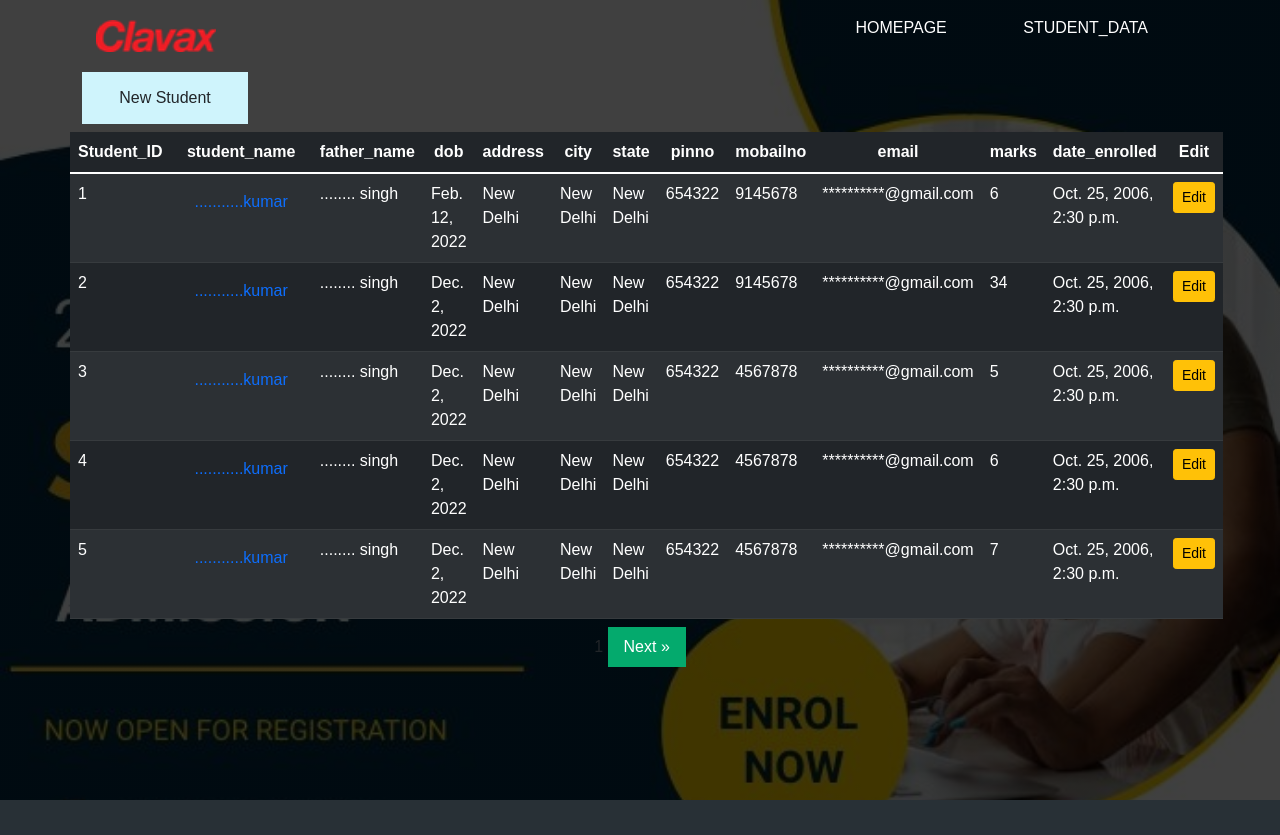
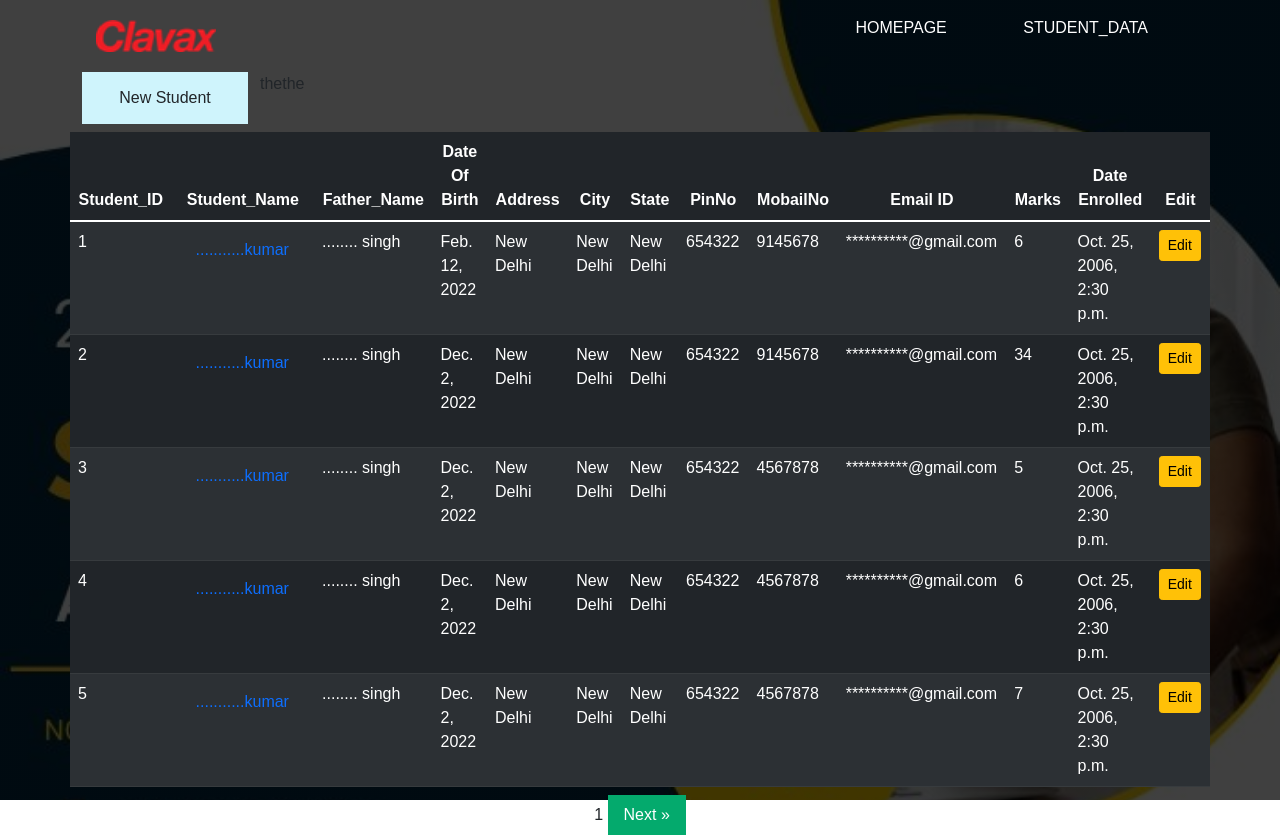
Before and after one commit to gurugitcode/Enrolment_App, a Django app: page /stu_data in a window 1280 px wide. Before the commit the page ends 800 px from the top, so only its background shows below. Run offline with Django 3.2, Linux system fonts and the light colour scheme; data comes from the database, SQL or seed files in the repository; parts of the project's set-up code (start-up, migrations or seed data) failed here and were passed over; some libraries are stand-ins or nearby versions.

Commit message:
UPDATE TABLE

```diff
--- a/Clavax_School/enrolment_app/templates/student_data.html
+++ b/Clavax_School/enrolment_app/templates/student_data.html
@@ -19,17 +19,17 @@
         {% if page_obj %}
         <tr class="text-center">
             <th scope="col" style="width:2%">Student_ID</th>
-            <th scope="col" style="width:2%">student_name</th>
-            <th scope="col" style="width:2%">father_name</th>
-            <th scope="col" style="width:2%">dob</th>
-            <th scope="col" style="width:2%">address</th>
-            <th scope="col" style="width:2%">city</th>
-            <th scope="col" style="width:2%">state</th>
-            <th scope="col" style="width:2%">pinno</th>
-            <th scope="col" style="width:2%">mobailno</th>
-            <th scope="col" style="width:2%">email</th>
-            <th scope="col" style="width:2%">marks</th>
-            <th scope="col" style="width:2%">date_enrolled</th>
+            <th scope="col" style="width:2%">Student_Name</th>thethe
+            <th scope="col" style="width:2%">Father_Name</th>
+            <th scope="col" style="width:2%">Date Of Birth</th>
+            <th scope="col" style="width:2%">Address</th>
+            <th scope="col" style="width:2%">City</th>
+            <th scope="col" style="width:2%">State</th>
+            <th scope="col" style="width:2%">PinNo</th>
+            <th scope="col" style="width:2%">MobailNo</th>
+            <th scope="col" style="width:2%">Email ID</th>
+            <th scope="col" style="width:2%">Marks</th>
+            <th scope="col" style="width:2%">Date Enrolled</th>
             <th scope="col" style="width:2%">Edit</th>
 
         </tr>
```
